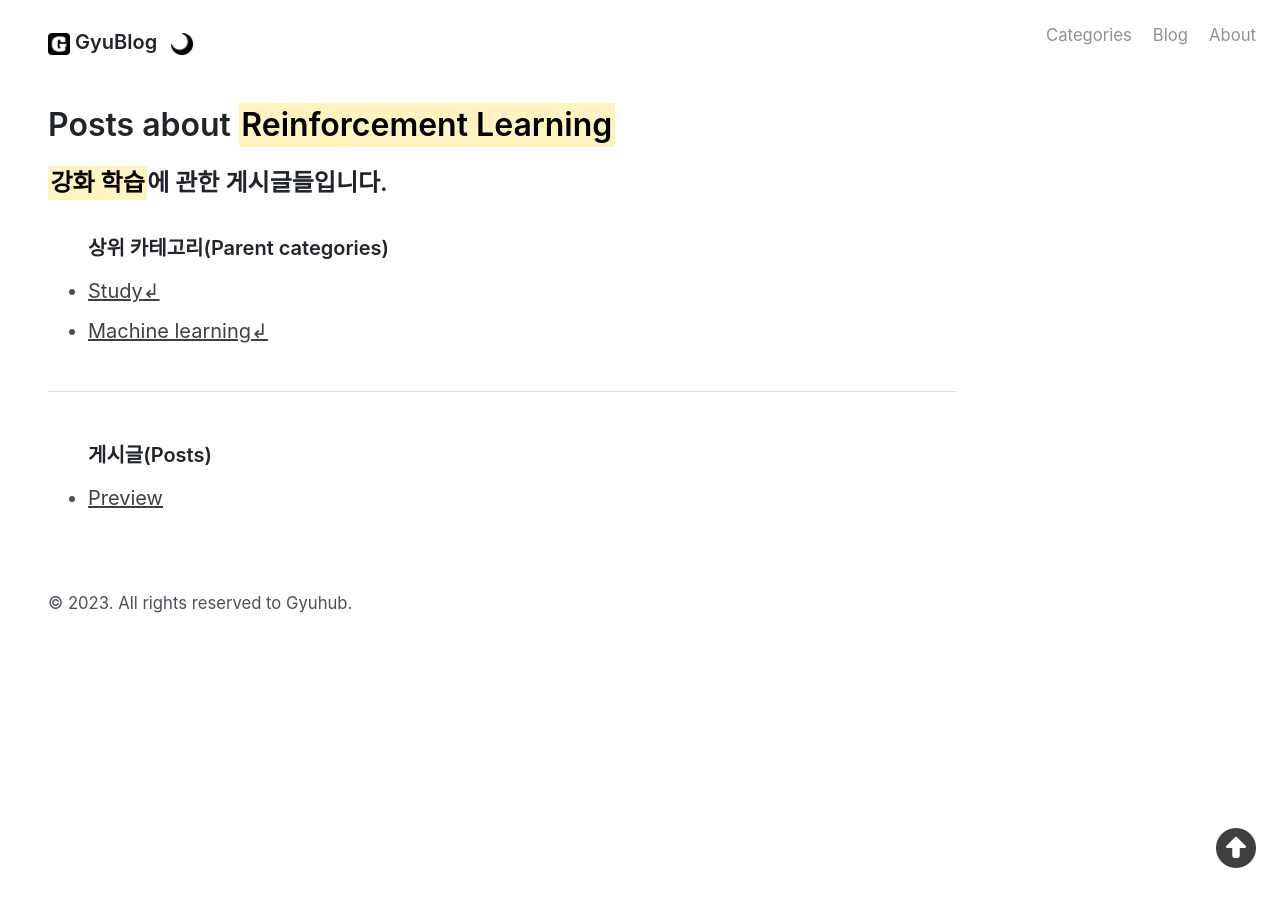
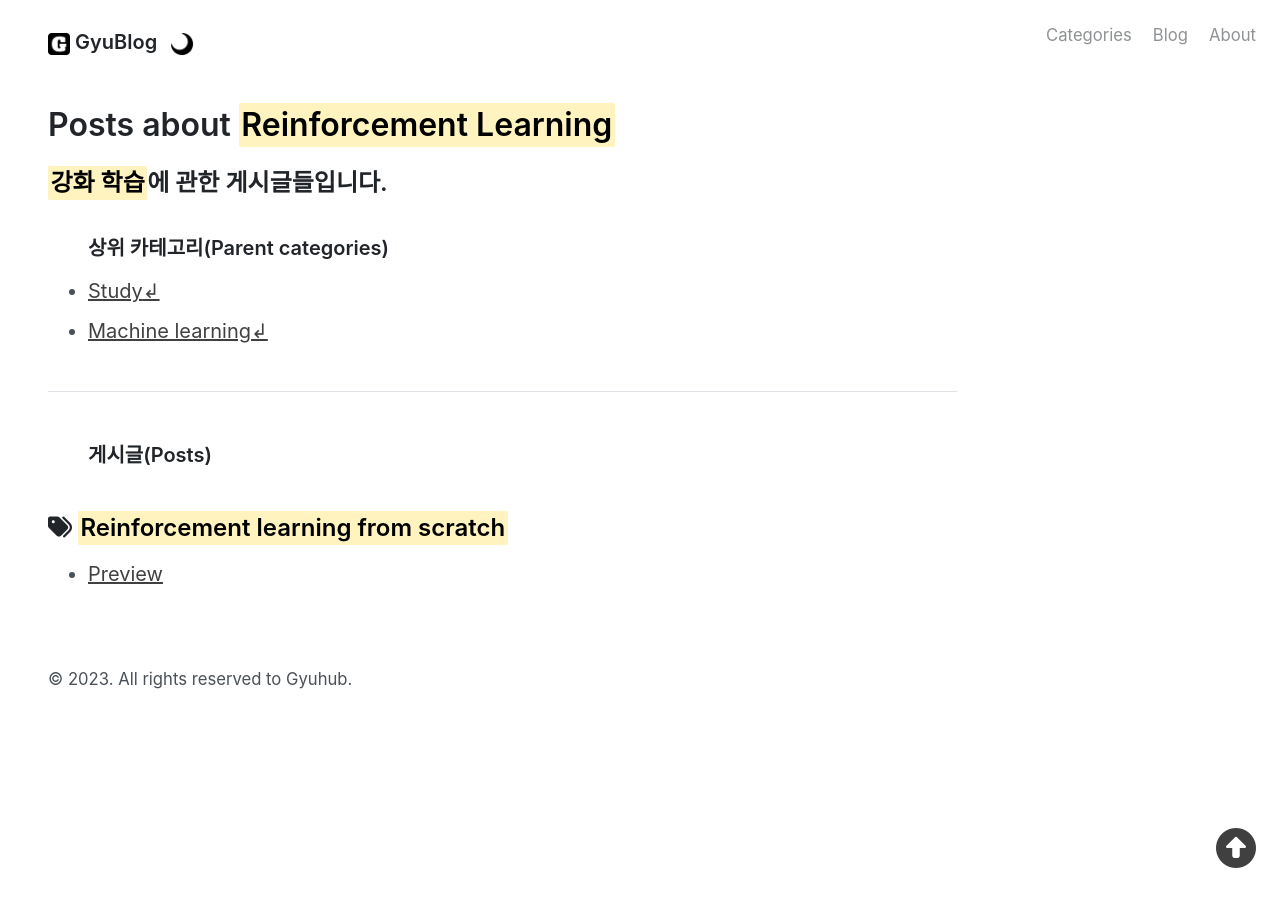
Before and after one commit to mngupark/mngupark.github.io, a Jekyll site: the page built from posts/study/machine learning/reinforcement learning/index.html, in a window 1280 px wide. Built offline with Jekyll 4.4.1, drawn with Linux system fonts in a browser that asks for light colours; nearby versions of some CDN libraries.

Commit message:
add a new post series

```diff
--- a/posts/study/machine learning/reinforcement learning/_posts/2022-12-26-preview.md
+++ b/posts/study/machine learning/reinforcement learning/_posts/2022-12-26-preview.md
@@ -2,6 +2,8 @@
 layout: post
 title: Preview
 category: reinforcement learning
+post-series: Reinforcement learning from scratch
+post-order: 1
 ---
 
 이 카테고리에서는 강화학습이란 무엇인가에 대해서 다뤄볼 예정입니다. 교재는 *노승은*의 ***바닥부터 배우는 강화학습***을 주로 참고할 예정입니다.
```
